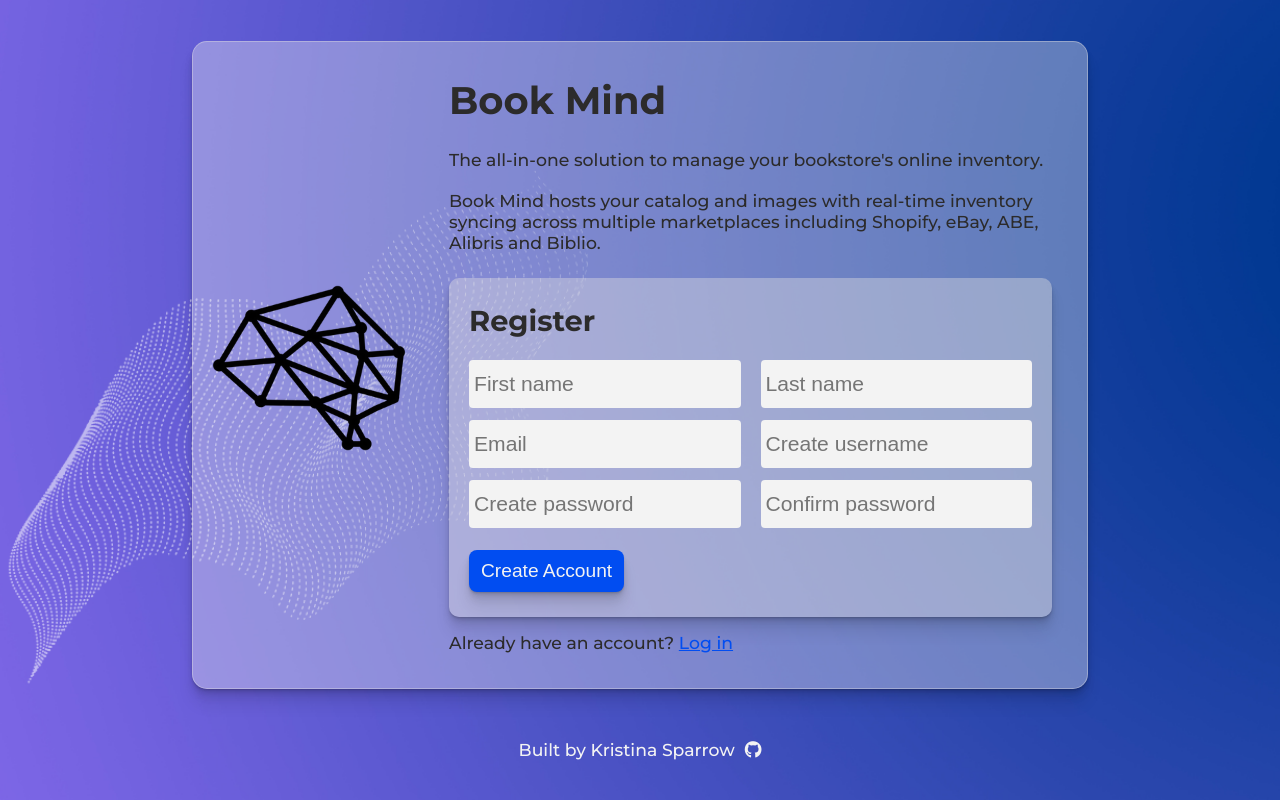
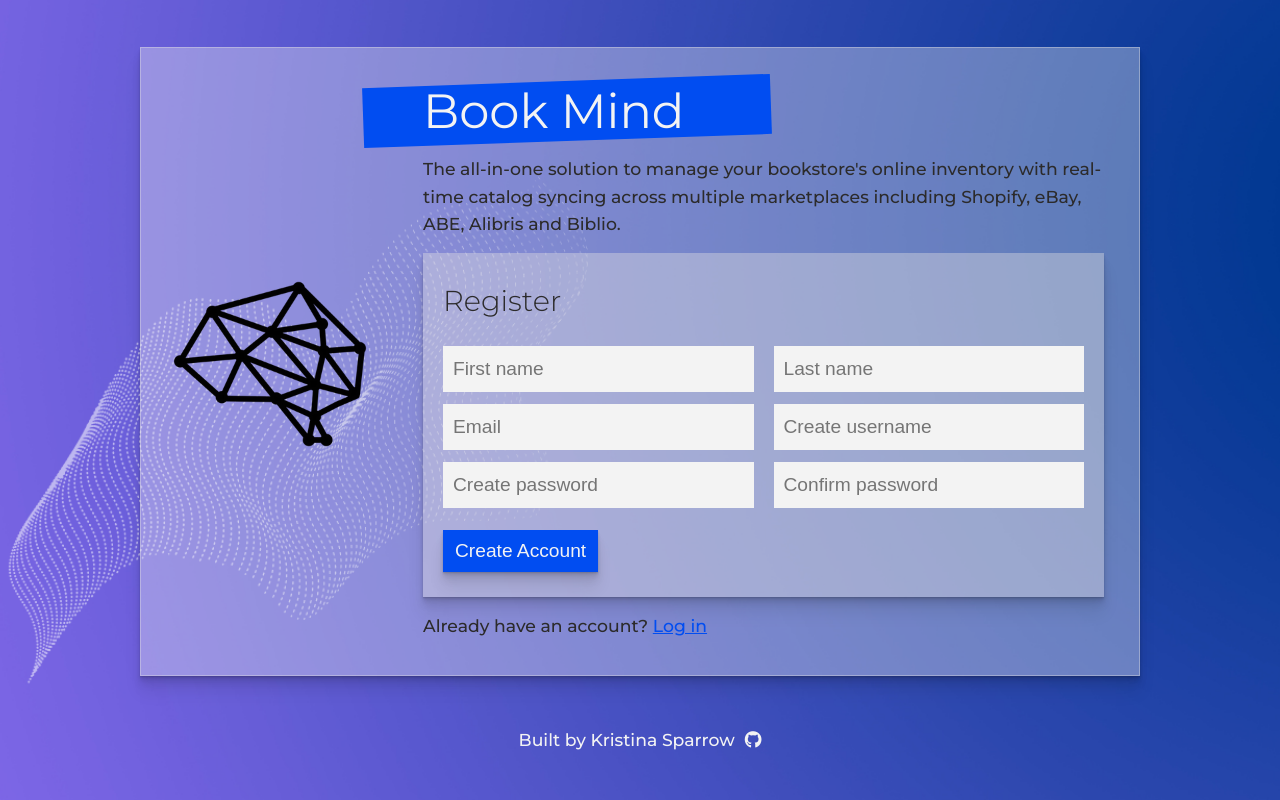
Before and after one commit to kristina-sparrow/signup-form, a plain HTML site: page index.html in a window 1280 px wide. Drawn offline with Linux system fonts and the light colour scheme; a web font is replaced by a local one.

Commit message:
Design tweaks

```diff
--- a/index.html
+++ b/index.html
@@ -21,16 +21,12 @@
       </div>
       <div class="modal__right">
         <h1 class="header">Book Mind</h1>
-        <div class="tagline">
-          <p class="text">
-            The all-in-one solution to manage your bookstore's online inventory.
-          </p>
-          <p class="text">
-            Book Mind hosts your catalog and images with real-time inventory
-            syncing across multiple marketplaces including Shopify, eBay, ABE,
-            Alibris and Biblio.
-          </p>
-        </div>
+        <div class="accent-bar"></div>
+        <p class="text">
+          The all-in-one solution to manage your bookstore's online inventory
+          with real-time catalog syncing across multiple marketplaces including
+          Shopify, eBay, ABE, Alibris and Biblio.
+        </p>
         <div class="form-container">
           <form
             class="form"
--- a/styles/index.scss
+++ b/styles/index.scss
@@ -23,6 +23,7 @@
   font-family: "Montserrat", sans-serif;
   font-size: 1.2rem;
   font-weight: 500;
+  line-height: 1.6;
   color: $clr-dark;
 }
 
@@ -41,7 +42,7 @@
 
 /* MODAL */
 .modal {
-  width: clamp(500px, 70%, 1000px);
+  width: clamp(500px, 80%, 1000px);
   height: auto;
   display: flex;
   align-items: center;
@@ -49,7 +50,6 @@
   padding: 5px;
   background-color: $clr-bg;
   border: 1px solid $clr-grayT;
-  border-radius: 15px;
   box-shadow: 0 1px 1px hsl(0deg 0% 0% / 0.075),
     0 2px 2px hsl(0deg 0% 0% / 0.075), 0 4px 4px hsl(0deg 0% 0% / 0.075),
     0 8px 8px hsl(0deg 0% 0% / 0.075), 0 16px 16px hsl(0deg 0% 0% / 0.075);
@@ -82,15 +82,33 @@
   align-items: flex-start;
   justify-content: space-around;
   gap: 15px;
+  position: relative;
+  z-index: 1;
+  .header {
+    color: $clr-light;
+    font-weight: 400;
+    font-size: 2.5rem;
+    line-height: 1.2;
+    position: relative;
+    z-index: 3;
+  }
+  .accent-bar {
+    position: absolute;
+    top: 28px;
+    left: -30px;
+    height: 60px;
+    width: 55%;
+    transform: rotate(-2deg);
+    background-color: $clr-primary;
+    z-index: 2;
+  }
   .text {
     font-size: 0.9rem;
-    padding: 10px 0px;
   }
   .form-container {
-    height: 60%;
+    height: 65%;
     width: 100%;
     background-color: $clr-grayT;
-    border-radius: 10px;
     padding: 15px 20px;
     box-shadow: 0 1px 1px hsl(0deg 0% 0% / 0.075),
       0 2px 2px hsl(0deg 0% 0% / 0.075), 0 4px 4px hsl(0deg 0% 0% / 0.075),
@@ -103,6 +121,7 @@
       gap: 12px;
       .form__title {
         margin: 10px 0px;
+        font-weight: 300;
       }
       .form__row {
         width: 100%;
@@ -117,12 +136,11 @@
           justify-content: center;
           .form__input {
             width: 100%;
-            padding: 12px 5px;
-            font-size: 1.1rem;
+            padding: 12px 10px;
+            font-size: 1rem;
             color: $clr-dark;
             background-color: $clr-light;
             border: none;
-            border-radius: 4px;
           }
           .form__label {
             display: none;
@@ -136,7 +154,6 @@
           color: $clr-light;
           margin: 10px 0px;
           border: none;
-          border-radius: 8px;
           padding: 10px 12px;
           font-size: 1rem;
           box-shadow: 0 1px 1px hsl(0deg 0% 0% / 0.075),
```
Also changed, not shown: styles/index.css, 1 other file.
